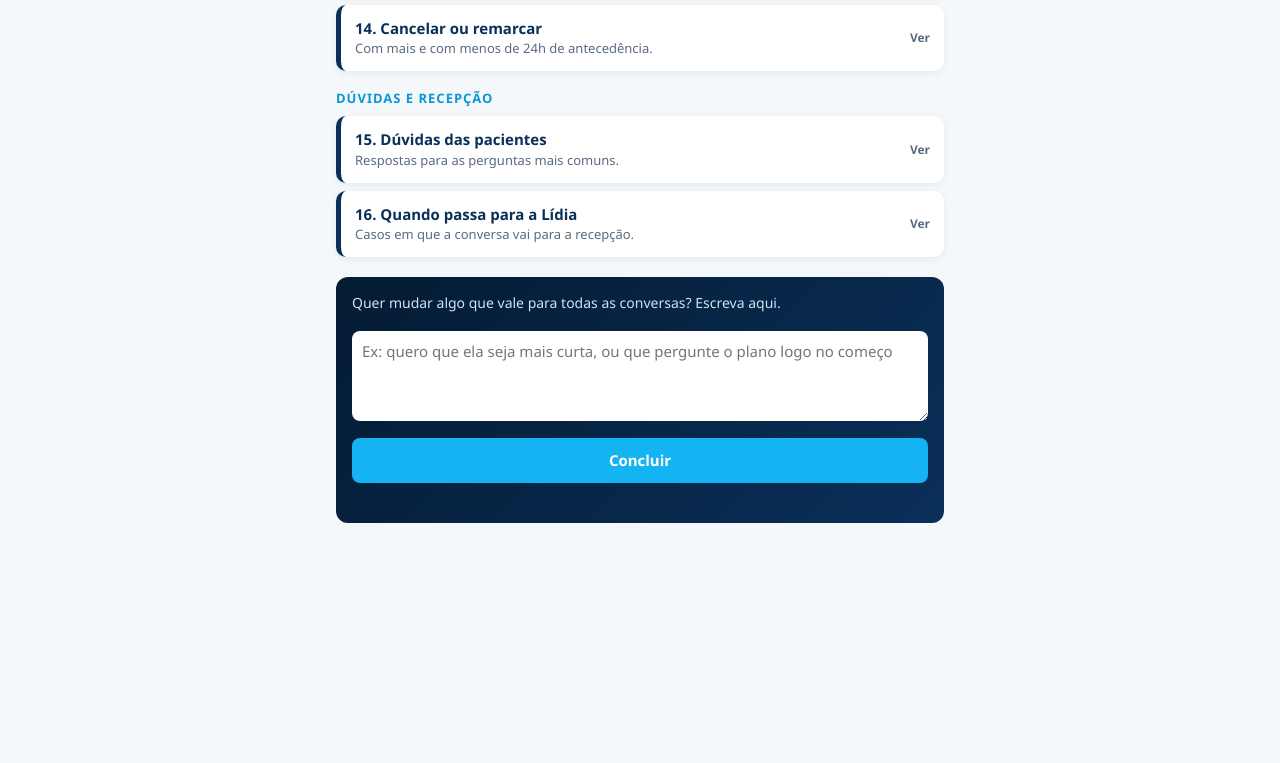
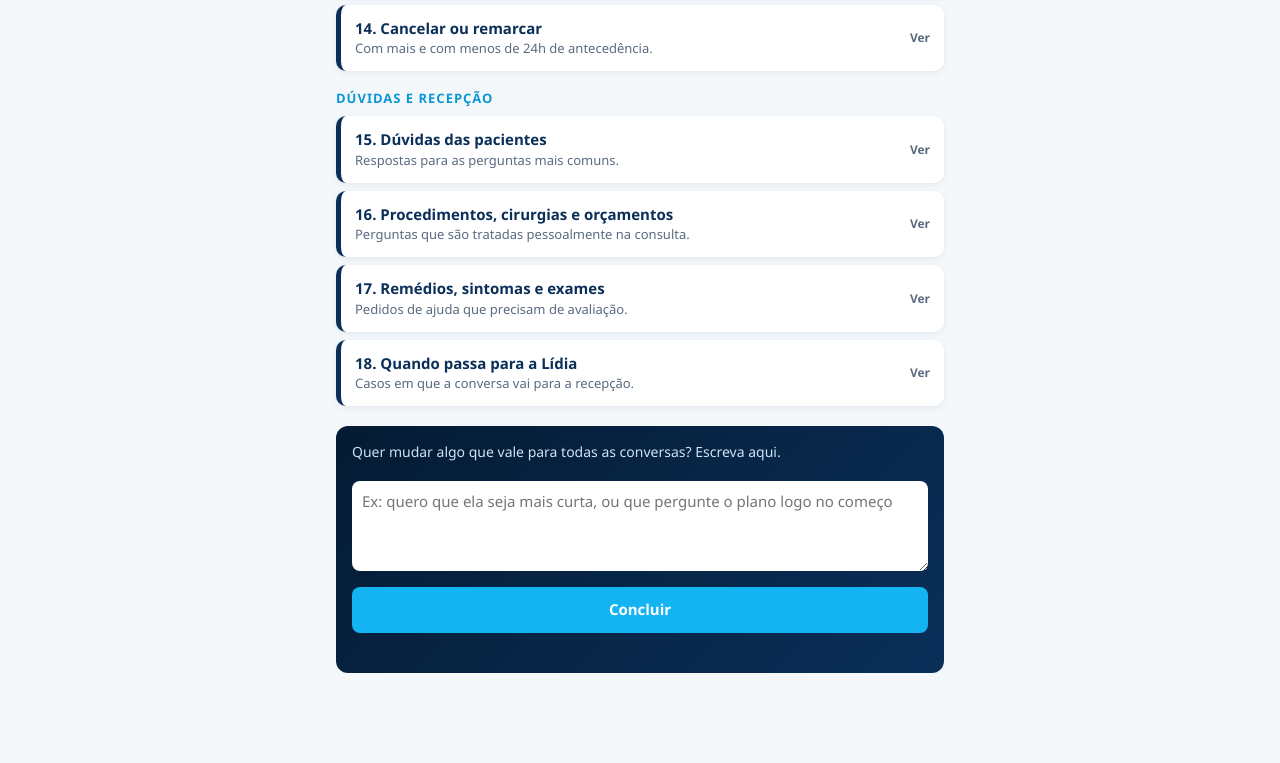
Before and after one commit to lucianojr8/linkclientes, a plain HTML site: page albertino-roteiro/index.html in a window 1280 px wide. Shown: the part 1394-2157 px from the top of the page. Before the commit the page ends 2007 px from the top, so only its background shows below. Drawn offline with Linux system fonts and the light colour scheme; no server answers.

Commit message:
Roteiro Dr. Albertino: ajustes de 24/11
Co-Authored-By: Claude Opus 5.5 <noreply@anthropic.com>
Claude-Session: https://claude.ai/code/session_01KV1jYxr7i8qr1puEjqKdnA

```diff
--- a/albertino-roteiro/index.html
+++ b/albertino-roteiro/index.html
@@ -4,7 +4,7 @@
 <meta charset="utf-8">
 <meta name="robots" content="noindex,nofollow">
 <meta name="viewport" content="width=device-width, initial-scale=1">
-<title>Assistente do Dr. Albertino</title>
+<title>Assistente do Prof. Dr. Albertino</title>
 <style>
 :root{--navy:#0A2F59;--azul:#14B4F2;--azulm:#0B97D5;--cinza:#5A6B80;--fundo:#F4F8FB;--ok:#1E9E62;--ed:#C27C0E;--chat:#E6EEF5;--pac:#D7F0FC}
 *{box-sizing:border-box}
@@ -61,7 +61,7 @@ textarea{width:100%;font:inherit;font-size:15px;border:1.5px solid #c9d6e3;borde
 <body>
 <header><div class="wrap">
   <div class="marca">Atende Certo IA</div>
-  <h1>Assistente do Dr. Albertino</h1>
+  <h1>Assistente do Prof. Dr. Albertino</h1>
   <p>Como ela conversa com suas pacientes no WhatsApp</p>
 </div></header>
 <main class="wrap" id="tela"></main>
@@ -71,13 +71,11 @@ textarea{width:100%;font:inherit;font-size:15px;border:1.5px solid #c9d6e3;borde
 var S=[
 {id:"plano",g:"Marcar consulta",t:"Consulta pelo plano",d:"Paciente de plano marcando uma consulta de ginecologia de rotina.",c:[
 ["p","Oi, boa tarde"],
-["a","Olá! Aqui é a assistente do consultório do Dr. Albertino Bastos 😊 Como posso te ajudar?"],
+["a","Olá! Aqui é a assistente do consultório do Prof. Dr. Albertino Bastos 😊 Como posso te ajudar?"],
 ["p","Quero marcar uma consulta"],
-["n","Ela já disse que é consulta, então a assistente não pergunta de novo."],
-["a","É de ginecologia ou de pré-natal?\n1. Ginecologia\n2. Pré-natal"],
+["a","Qual atendimento você precisa?\n1. Consulta de ginecologia\n2. Pré-natal\n3. Retorno\n4. Urgência"],
+["n","Antes eram 3 perguntas para saber o tipo de atendimento. Agora é uma só."],
 ["p","1"],
-["a","É uma consulta de rotina ou de urgência?\n1. Rotina\n2. Urgência"],
-["p","Rotina"],
 ["a","É o seu check-up anual?"],
 ["p","Sim"],
 ["a","Vai ser pelo plano ou particular?\n1. Plano\n2. Particular"],
@@ -89,20 +87,19 @@ var S=[
 ["p","Ana Souza"],
 ["a","Tenho estes turnos disponíveis. Qual fica melhor pra você?\n1. Segunda, 09/11, tarde\n2. Terça, 10/11, manhã\n3. Quarta, 11/11, tarde"],
 ["p","2"],
-["a","Agendado para terça-feira, 10/11, turno da manhã! O Dr. Albertino vai te receber com todo cuidado. O atendimento é por ordem de chegada, a partir das 8h, com média de 15 minutos por paciente. Endereço: Hospital Porto Dias, Travessa Mauriti, 3050, Bloco B, térreo, consultório 5. Traga um documento com foto."]
+["a","Agendado para terça-feira, 10/11, turno da manhã! O Prof. Dr. Albertino vai te receber com todo cuidado. O atendimento é por ordem de chegada, a partir das 8h, com média de 15 minutos por paciente. Endereço: Hospital Porto Dias, Travessa Mauriti, 3050, Bloco B, térreo, consultório 5. Traga um documento com foto."]
 ]},
 {id:"plano-part",g:"Marcar consulta",t:"Plano, quando o particular tem data antes",d:"Os turnos do plano mais próximos estão cheios, e o particular tem vaga antes.",c:[
 ["n","Começa igual à consulta pelo plano. Muda só a lista de turnos."],
 ["a","Tenho estes turnos disponíveis. Qual fica melhor pra você?\n1. Quinta, 12/11, manhã\n2. Quinta, 12/11, tarde\n3. Segunda, 16/11, tarde\n4. Segunda, 09/11, manhã (particular)"],
 ["n","A data do particular aparece só como última opção, sem comentário. A paciente nunca ouve que o plano demora mais."],
 ["p","1"],
-["a","Agendado para quinta-feira, 12/11, turno da manhã! O Dr. Albertino vai te receber com todo cuidado. (segue com endereço e documento)"],
+["a","Agendado para quinta-feira, 12/11, turno da manhã! O Prof. Dr. Albertino vai te receber com todo cuidado. (segue com endereço e documento)"],
 ["n","Se ela escolhe o plano, a assistente não oferece o particular de novo na mesma conversa."]
 ]},
 {id:"particular",g:"Marcar consulta",t:"Consulta particular",d:"Paciente que já chega pedindo particular.",c:[
 ["p","Quero marcar uma consulta particular de ginecologia"],
-["a","É uma consulta de rotina ou de urgência?\n1. Rotina\n2. Urgência"],
-["p","Rotina"],
+["n","Ela já disse o tipo e que é particular, então a assistente pula essas perguntas."],
 ["a","É o seu check-up anual?"],
 ["p","Não"],
 ["a","A consulta particular é R$ 400,00, com pagamento por Pix ou em espécie."],
@@ -115,8 +112,7 @@ var S=[
 ]},
 {id:"prenatal",g:"Marcar consulta",t:"Pré-natal",d:"Gestante pelo plano que já consultou há menos de 31 dias.",c:[
 ["p","Oi, estou grávida e quero marcar o pré-natal"],
-["a","Sua gestação foi classificada como de alto risco?"],
-["p","Não"],
+["n","A assistente não pergunta se a gestação é de alto risco."],
 ["a","Vai ser pelo plano ou particular?\n1. Plano\n2. Particular"],
 ["p","Plano"],
 ["a","Qual é o seu plano?\n1. Unimed\n2. GEAP Saúde\n3. TRT8 - PAS\n4. CASSI\n5. Amil\n6. Saúde Petrobras\n7. Porto Dias Saúde\n8. Bradesco Saúde\n9. Medservice\n10. Outro"],
@@ -157,7 +153,7 @@ var S=[
 {id:"fora",g:"Situações especiais",t:"Plano que o senhor não atende",d:"A paciente tem um plano fora da sua lista.",c:[
 ["a","Vai ser pelo plano ou particular?\n1. Plano\n2. Particular"],
 ["p","Plano, SulAmérica"],
-["a","O Dr. Albertino atende pelos planos Unimed, GEAP Saúde, TRT8 - PAS, CASSI, Amil, Saúde Petrobras, Porto Dias Saúde, Bradesco Saúde e Medservice. Com o seu plano, o atendimento fica como particular, por R$ 400,00. Quer ver os turnos disponíveis?"],
+["a","O Prof. Dr. Albertino atende pelos planos Unimed, GEAP Saúde, TRT8 - PAS, CASSI, Amil, Saúde Petrobras, Porto Dias Saúde, Bradesco Saúde e Medservice. Com o seu plano, o atendimento fica como particular, por R$ 400,00. Quer ver os turnos disponíveis?"],
 ["p","Quero"],
 ["n","Segue como consulta particular."]
 ]},
@@ -191,7 +187,7 @@ var S=[
 ["n","O lembrete é feito uma vez só, com gentileza."]
 ]},
 {id:"confirma",g:"Depois de marcar",t:"Confirmação de presença",d:"Mensagem automática às 8h do dia seguinte ao agendamento.",c:[
-["a","Bom dia! Passando pra lembrar da sua consulta com o Dr. Albertino Bastos. Você confirma sua presença?\n1. Confirmo\n2. Preciso remarcar"],
+["a","Bom dia! Passando pra lembrar da sua consulta com o Prof. Dr. Albertino Bastos. Você confirma sua presença?\n1. Confirmo\n2. Preciso remarcar"],
 ["n","Junto vai uma imagem de confirmação. Se a consulta for no mesmo dia ou no dia seguinte ao agendamento, essa mensagem não é enviada."],
 ["p","1"],
 ["a","Presença confirmada! Até lá."],
@@ -211,10 +207,20 @@ var S=[
 ["a","Unimed, GEAP Saúde, TRT8 - PAS, CASSI, Amil, Saúde Petrobras, Porto Dias Saúde, Bradesco Saúde e Medservice. A autorização é feita pela recepção, na chegada. Se o plano não autorizar, você pode fazer a consulta particular."],
 ["p","Quanto custa?"],
 ["a","Consulta de ginecologia: R$ 400,00. Consulta com coleta de preventivo: R$ 500,00. Consulta de pré-natal: R$ 400,00. Pré-natal com cardiotocografia: R$ 500,00. Só a cardiotocografia: R$ 250,00. Coleta do preventivo durante a consulta pelo plano: R$ 150,00. Pagamento por Pix ou em espécie."],
-["p","Quanto custa para colocar DIU?"],
-["a","O valor de procedimentos é passado pelo doutor durante a consulta. Quer que eu agende?"],
+["n","Ela informa só os valores das consultas. Procedimentos e cirurgias estão na próxima conversa."]
+]},
+{id:"proced",g:"Dúvidas e recepção",t:"Procedimentos, cirurgias e orçamentos",d:"Perguntas que são tratadas pessoalmente na consulta.",c:[
+["p","O doutor coloca DIU? Faz pelo plano?"],
+["a","Esse assunto é tratado pessoalmente na consulta, quando o Prof. Dr. Albertino avalia se há indicação pra você. Quer que eu agende?"],
+["p","Quanto fica uma cirurgia de mioma?"],
+["a","Valores de procedimentos são tratados pessoalmente na consulta, depois que o Prof. Dr. Albertino avalia se há indicação. Quer que eu agende?"],
+["n","A assistente nunca diz se o doutor faz ou não um procedimento, nem passa orçamento."]
+]},
+{id:"remedio",g:"Dúvidas e recepção",t:"Remédios, sintomas e exames",d:"Pedidos de ajuda que precisam de avaliação.",c:[
+["p","Posso tomar ibuprofeno pra cólica?"],
+["a","Isso precisa ser avaliado pelo Prof. Dr. Albertino em consulta. Se estiver com sangramento forte ou dor intensa, procure o pronto-socorro. Quer que eu agende uma consulta?"],
 ["p","Meu exame deu alterado, é grave?"],
-["a","Isso precisa ser avaliado pelo doutor em consulta. Quer que eu agende?"],
+["a","Isso precisa ser avaliado pelo Prof. Dr. Albertino em consulta. Quer que eu agende?"],
 ["n","A assistente nunca dá orientação médica, nunca comenta resultado de exame e nunca fala de remédio."]
 ]},
 {id:"lidia",g:"Dúvidas e recepção",t:"Quando passa para a Lídia",d:"Casos em que a conversa vai para a recepção.",c:[
@@ -240,7 +246,7 @@ function rpc(fn,body){
     .then(function(r){clearTimeout(tm);if(!r.ok)throw new Error(r.status);return r.json()});
 }
 function resumo(){
-  var t="Roteiro da IA — respostas do Dr. Albertino\n\n";
+  var t="Roteiro da IA — respostas do Prof. Dr. Albertino\n\n";
   S.forEach(function(s,i){
     var e=estado[s.id]||{};
     t+=(i+1)+". "+s.t+": "+(e.v==="ok"?"Está bom":e.v==="edit"?"Mudar: "+(e.txt||"(sem texto)"):"Sem resposta")+"\n";
```
